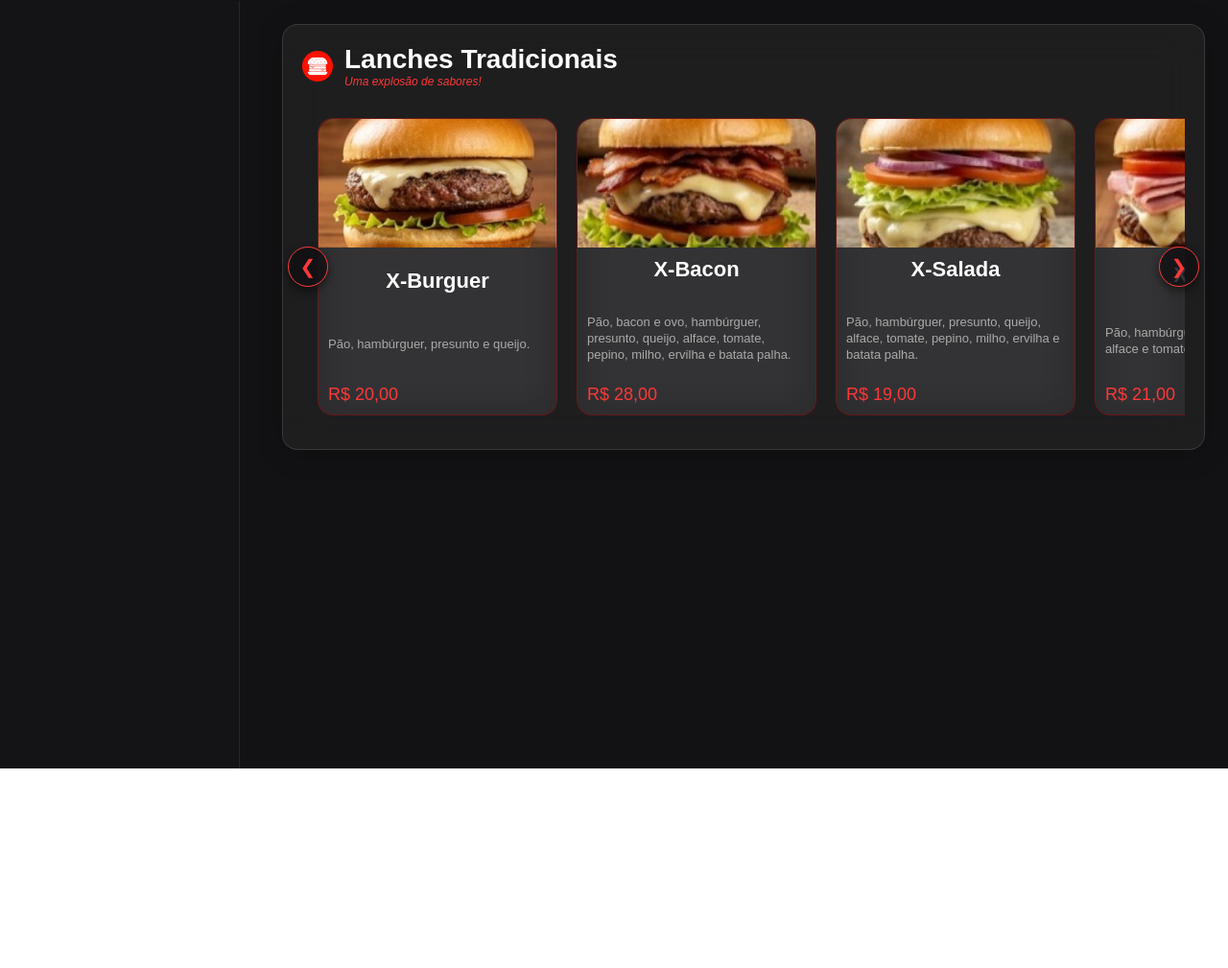
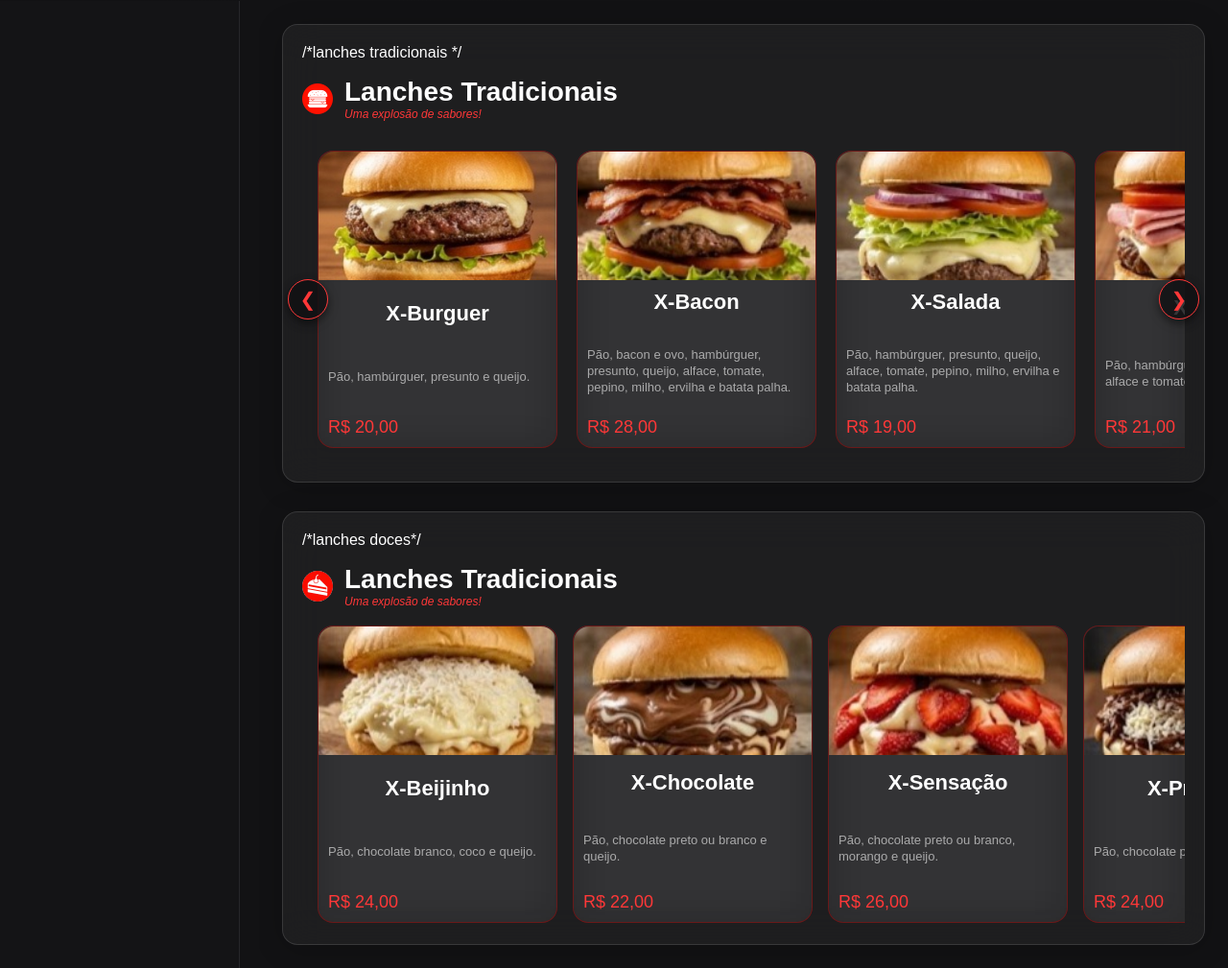
Before and after one commit to Bernardo-Pianecer/SISTEMA-DE-GEST-O-PIZZARIA, a plain HTML site: page index.html in a window 1280 px wide. Shown: the part 249-1258 px from the top of the page at 96% size. Before the commit the page ends 1050 px from the top, so only its background shows below. Drawn offline with Linux system fonts and the light colour scheme.

Commit message:
coloquei e atualizei a lista de lanches doces

```diff
--- a/index.html
+++ b/index.html
@@ -20,14 +20,14 @@
                 <div class="menu-total">
                     <div class="menu-lateral"></div>
                     <div class="menuPrincipal">
-            <div class="lanchesTrad">
+            <div class="containerMenuCarrosel"> /*lanches tradicionais */
 
                 <!-- Cabeçalho da Seção -->
-                <div class="cabecalhoLanchesTrad">
+                <div class="cabecalhoLanches">
                     <img src="imgs/icons/silhuetaHamburguer.png" alt="Ícone Hambúrguer">
                     <div class="texto">
-                        <p class="tituloTrad">Lanches Tradicionais</p>
-                        <p class="subTrad">Uma explosão de sabores!</p>
+                        <p class="tituloLanches">Lanches Tradicionais</p>
+                        <p class="subLanches">Uma explosão de sabores!</p>
                     </div>
                 </div>
 
@@ -42,70 +42,70 @@
                             <img src="imgs/img_menu/menu_trad/x-burguer.jpeg" alt="X-Burguer">
                             <p class="nomeLanche">X-Burguer</p>
                             <p class="descricaoLanche">Pão, hambúrguer, presunto e queijo.</p>
-                            <p class="preçoHambuguerTrad">R$ 20,00</p>
+                            <p class="preçoHambuguer">R$ 20,00</p>
                         </div>
 
                         <div class="card">
                             <img src="imgs/img_menu/menu_trad/x-bacon.jpeg" alt="X Bacon">
                             <p class="nomeLanche">X-Bacon</p>
                             <p class="descricaoLanche">Pão, bacon e ovo, hambúrguer, presunto, queijo, alface, tomate, pepino, milho, ervilha e batata palha.</p>
-                            <p class="preçoHambuguerTrad">R$ 28,00</p>
+                            <p class="preçoHambuguer">R$ 28,00</p>
                         </div>
 
                         <div class="card">
                             <img src="imgs/img_menu/menu_trad/x-salada.jpeg" alt="X Salada">
                             <p class="nomeLanche">X-Salada</p>
                             <p class="descricaoLanche">Pão, hambúrguer, presunto, queijo, alface, tomate, pepino, milho, ervilha e batata palha.</p>
-                            <p class="preçoHambuguerTrad">R$ 19,00</p>
+                            <p class="preçoHambuguer">R$ 19,00</p>
                         </div>
 
                         <div class="card">
                             <img src="imgs/img_menu/menu_trad/x-bauru.jpeg" alt="X Bauru">
                             <p class="nomeLanche">X-Bauru</p>
                             <p class="descricaoLanche">Pão, hambúrguer, presunto, queijo, alface e tomate.</p>
-                            <p class="preçoHambuguerTrad">R$ 21,00</p>
+                            <p class="preçoHambuguer">R$ 21,00</p>
                         </div>
 
                         <div class="card">
                             <img src="imgs/img_menu/menu_trad/x-calabresa.jpeg" alt="X-Calabresa">
                             <p class="nomeLanche">X-Calabresa</p>
                             <p class="descricaoLanche">Pão, calabresa, hambúrguer, presunto, queijo, alface, tomate, pepino, milho, ervilha e batata palha.</p>
-                            <p class="preçoHambuguerTrad">R$ 28,00</p>
+                            <p class="preçoHambuguer">R$ 28,00</p>
                         </div>
 
                         <div class="card">
                             <img src="imgs/img_menu/menu_trad/x-casa.jpeg" alt="X-Casa">
                             <p class="nomeLanche">X-Casa</p>
                             <p class="descricaoLanche">Pão, hambúrguer, frango, calabresa, bacon e ovo, presunto, queijo, alface, tomate, pepino, milho, ervilha, batata palha e fritas.</p>
-                            <p class="preçoHambuguerTrad">R$ 54,00</p>
+                            <p class="preçoHambuguer">R$ 54,00</p>
                         </div>
 
                         <div class="card">
                             <img src="imgs/img_menu/menu_trad/x-coração.jpeg" alt="X-Coração">
                             <p class="nomeLanche">X-Coração</p>
                             <p class="descricaoLanche">Pão, coração, presunto, queijo, alface, tomate, pepino, milho, ervilha e batata palha.</p>
-                            <p class="preçoHambuguerTrad">R$ 29,00</p>
+                            <p class="preçoHambuguer">R$ 29,00</p>
                         </div>
 
                         <div class="card">
                             <img src="imgs/img_menu/menu_trad/x-egg.jpeg" alt="X-Egg">
                             <p class="nomeLanche">X-Egg</p>
                             <p class="descricaoLanche">Pão, hambúrguer, ovo, presunto, queijo, alface, tomate, pepino, milho, ervilha e batata palha.</p>
-                            <p class="preçoHambuguerTrad">R$ 28,00</p>
+                            <p class="preçoHambuguer">R$ 28,00</p>
                         </div>
 
                         <div class="card">
                             <img src="imgs/img_menu/menu_trad/x-frango.jpeg" alt="X-Frango">
                             <p class="nomeLanche">X-Frango</p>
                             <p class="descricaoLanche">Pão, frango, presunto, queijo, alface, tomate, pepino, milho, ervilha e batata palha.</p>
-                            <p class="preçoHambuguerTrad">R$ 25,00</p>
+                            <p class="preçoHambuguer">R$ 25,00</p>
                         </div>
 
                         <div class="card">
                             <img src="imgs/img_menu/menu_trad/x-mignon.jpeg" alt="X-Mignon">
                             <p class="nomeLanche">X-Mignon</p>
                             <p class="descricaoLanche">Pão, carne, hambúrguer, presunto, queijo, alface, tomate, pepino, milho, ervilha e batata palha.</p>
-                            <p class="preçoHambuguerTrad">R$ 35,00</p>
+                            <p class="preçoHambuguer">R$ 35,00</p>
                         </div>
 
                     </div>
@@ -113,9 +113,62 @@
                         <button class="btn-carrossel btn-next" onclick="rolarCarrossel('next')" aria-label="Próximo">&#10095;</button>
                     </div>
                 <!-- Script para controle de rolagem das setas -->
+            </div>
+            <div class="containerMenuCarrosel"> /*lanches doces*/
+
+                <!-- Cabeçalho da Seção -->
+                <div class="cabecalhoLanches">
+                    <img class="boloIcon"src="imgs/icons/silhuetaBolo.png" alt="Ícone Hambúrguer">
+                    <div class="texto">
+                        <p class="tituloLanches">Lanches Tradicionais</p>
+                        <p class="subLanches">Uma explosão de sabores!</p>
+                    </div>
+                </div>
+
+                <!-- Container do Carrossel com Botões -->
+                <div class="carrossel-container">
+                    <!-- Fila com os Cards -->
+                    <div class="filaLanchesDoce">
+                        <div class="card">
+                            <img src="imgs/img_menu/menu_lancheDoces/x-beijinho.jpeg" alt="X-Burguer">
+                            <p class="nomeLanche">X-Beijinho</p>
+                            <p class="descricaoLanche">Pão, chocolate branco, coco e queijo.</p>
+                            <p class="preçoHambuguer">R$ 24,00</p>
                         </div>
+
+                        <div class="card">
+                            <img src="imgs/img_menu/menu_lancheDoces/x-chocolate.jpeg" alt="X Bacon">
+                            <p class="nomeLanche">X-Chocolate</p>
+                            <p class="descricaoLanche">Pão, chocolate preto ou branco e queijo.</p>
+                            <p class="preçoHambuguer">R$ 22,00</p>
+                        </div>
+
+                        <div class="card">
+                            <img src="imgs/img_menu/menu_lancheDoces/x-sensação.jpeg" alt="X Salada">
+                            <p class="nomeLanche">X-Sensação</p>
+                            <p class="descricaoLanche">Pão, chocolate preto ou branco, morango e queijo.</p>
+                            <p class="preçoHambuguer">R$ 26,00</p>
+                        </div>
+
+                        <div class="card">
+                            <img src="imgs/img_menu/menu_lancheDoces/x-prestígio.jpeg" alt="X Bauru">
+                            <p class="nomeLanche">X-Prestígio</p>
+                            <p class="descricaoLanche">Pão, chocolate preto, coco e queijo.</p>
+                            <p class="preçoHambuguer">R$ 24,00</p>
+                        </div>
+
+                        <div class="card">
+                            <img src="imgs/img_menu/menu_lancheDoces/x-doisAmores.jpeg" alt="X-Calabresa">
+                            <p class="nomeLanche">X-2Amores</p>
+                            <p class="descricaoLanche">Pão, Queijo, Chocolate Preto, Chocolate Branco e Creme de Leite.</p>
+                            <p class="preçoHambuguer">R$ 22,00</p>
+                        </div>
+            </div>
+
+
                     </div>
-                    </div>
+            </div>
+
                 </div>
             </main>
     </body>
--- a/style.css
+++ b/style.css
@@ -87,7 +87,7 @@ body {
 }
 
 /* Seção de Lanches */
-.lanchesTrad {
+.containerMenuCarrosel {
     padding: 20px;
     display: flex;
     flex-direction: column;
@@ -101,25 +101,25 @@ body {
     width: 100%;
 }
 
-.cabecalhoLanchesTrad {
+.cabecalhoLanches {
     width: 100%;
     display: flex;
     align-items: center;
     gap: 12px;
 }
 
-.cabecalhoLanchesTrad img {
+.cabecalhoLanches img {
     width: 32px;
     height: 32px;
     object-fit: contain;
 }
 
-.tituloTrad {
+.tituloLanches {
     font-size: 28px;
     font-weight: bold;
 }
 
-.subTrad {
+.subLanches {
     font-size: 12px;
     color: #ff3838;
     font-style: italic;
@@ -142,6 +142,21 @@ body {
     overflow-x: auto;
     scroll-behavior: smooth;
     padding: 15px 16px;
+    width: 100%;
+
+    /* Oculta a barra de rolagem visual mantendo a navegação */
+    -ms-overflow-style: none;
+    scrollbar-width: none;
+}
+.filaLanchesDoce {
+    display: flex;
+    flex-direction: row;
+    flex-wrap: nowrap;
+    justify-content: flex-start;
+    gap: 16px;
+    overflow-x: auto;
+    scroll-behavior: smooth;
+    padding: 2px 16px;
     width: 100%;
 
     /* Oculta a barra de rolagem visual mantendo a navegação */
@@ -236,7 +251,7 @@ body {
     color: #ffffff96;
     line-height: 1.3;
 }
-.preçoHambuguerTrad{
+.preçoHambuguer{
     margin-left: 10px;
     margin-top: 10px;
     text-align: start;
@@ -244,3 +259,6 @@ body {
     color: #ff3838;
     font-style: bolder;
 }
+.boloIcon{
+    border-radius: 50%;
+}
```
Also changed, not shown: imgs/icons/silhuetaBolo.png (added), imgs/img_menu/menu_lancheDoces/x-beijinho.jpeg (added), imgs/img_menu/menu_lancheDoces/x-chocolate.jpeg (added), imgs/img_menu/menu_lancheDoces/x-doisAmores.jpeg (added), imgs/img_menu/menu_lancheDoces/x-prestígio.jpeg (added), imgs/img_menu/menu_lancheDoces/x-sensação.jpeg (added).
